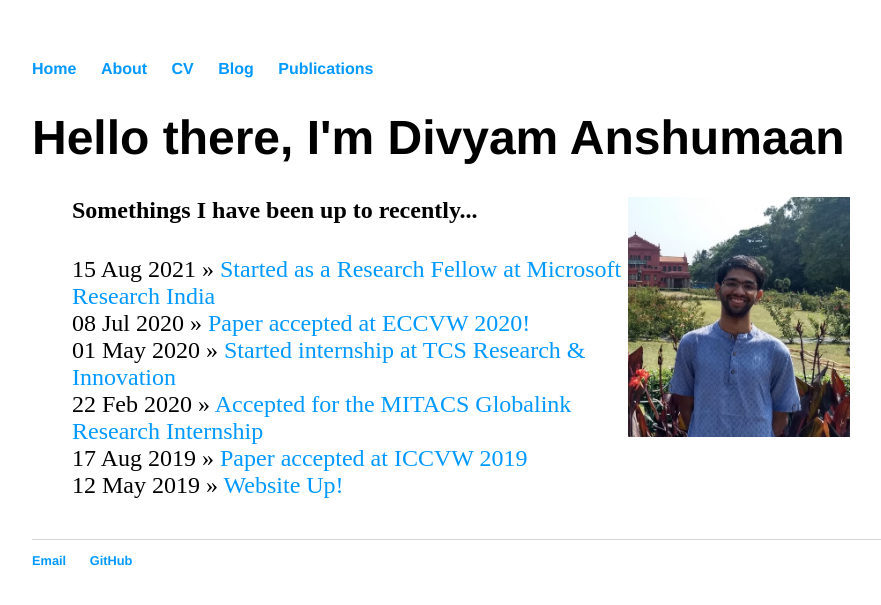
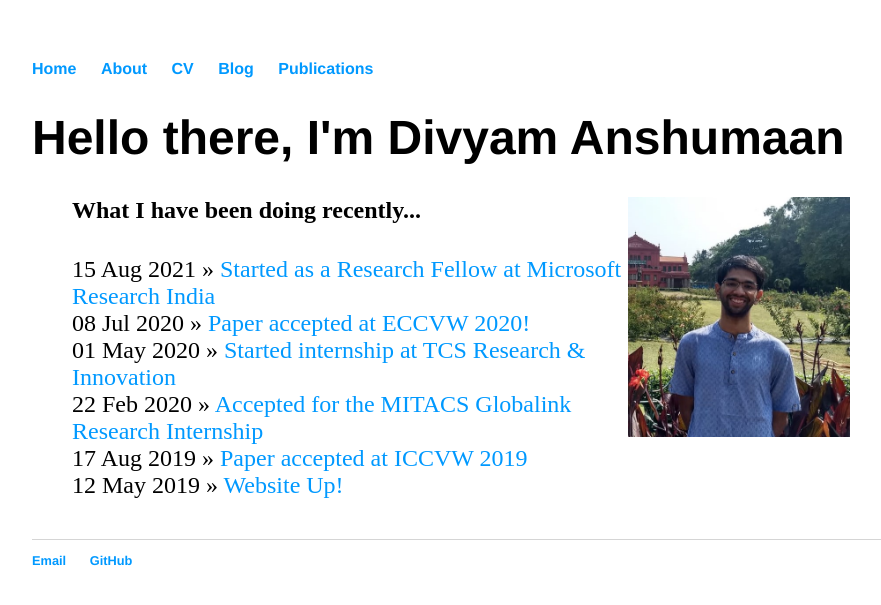
Before and after one commit to divyam02/divyam02_backup.github.io, a Jekyll site: the page built from index.html, in a window 1280 px wide. Shown: the top 605 px of the page, without its empty margins (160-1041 px from the left). Built offline with Jekyll 4.4.1, drawn with Linux system fonts in a browser that asks for light colours.

Commit message:
Update index.html

```diff
--- a/index.html
+++ b/index.html
@@ -10,7 +10,7 @@ title: Divyam Anshumaan
 	</div>
 
 	<ul class="posts">
-	<h4>Somethings I have been up to recently...</h4>
+	<h4>What I have been doing recently...</h4>
 
 	  {% for post in site.posts %}
 	    <li><span>{{ post.date | date_to_string }}</span> » <a href="{{ post.url }}" title="{{ post.title }}">{{ post.title }}</a></li>
```
